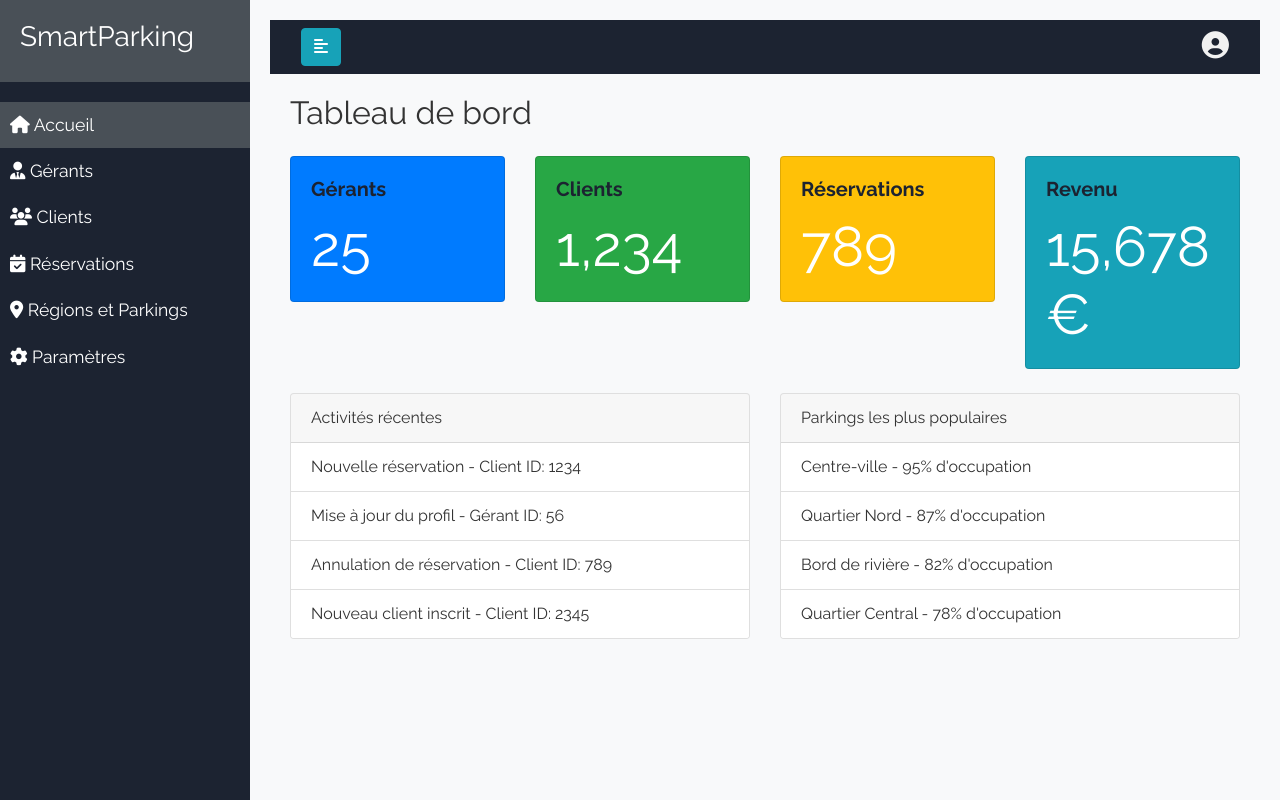
After one commit to Abusooma/Smart-Parking, a Django app: page /dashboard/admin/ in a window 1280 px wide. The commit adds this page. Run offline with Django 5.2, Linux system fonts and the light colour scheme; the visitor is signed in with stand-in values (Sample User, id 1); some libraries are stand-ins or nearby versions.

Commit message:
feat: Add views Login and Logout User and template for dashboard

```diff
--- /dev/null
+++ b/smartparking/templates/smartparking/dashboard.html
@@ -0,0 +1,75 @@
+{% extends 'dashboard/main.html' %}
+{% load static %}
+
+{% block title %} Dashboard Admin{% endblock %}
+
+{% block content %}
+ <div class="container-fluid dashboard-content">
+        <h2 class="mb-4">Tableau de bord</h2>
+        <!-- Quick Stats -->
+        <div class="row mb-4">
+          <div class="col-md-3">
+            <div class="card text-white bg-primary">
+              <div class="card-body">
+                <h5 class="card-title">Gérants</h5>
+                <p class="card-text display-4">25</p>
+              </div>
+            </div>
+          </div>
+          <div class="col-md-3">
+            <div class="card text-white bg-success">
+              <div class="card-body">
+                <h5 class="card-title">Clients</h5>
+                <p class="card-text display-4">1,234</p>
+              </div>
+            </div>
+          </div>
+          <div class="col-md-3">
+            <div class="card text-white bg-warning">
+              <div class="card-body">
+                <h5 class="card-title">Réservations</h5>
+                <p class="card-text display-4">789</p>
+              </div>
+            </div>
+          </div>
+          <div class="col-md-3">
+            <div class="card text-white bg-info">
+              <div class="card-body">
+                <h5 class="card-title">Revenu</h5>
+                <p class="card-text display-4">15,678€</p>
+              </div>
+            </div>
+          </div>
+        </div>
+
+        <!-- Recent Activities -->
+        <div class="row">
+          <div class="col-md-6">
+            <div class="card">
+              <div class="card-header">
+                Activités récentes
+              </div>
+              <ul class="list-group list-group-flush">
+                <li class="list-group-item">Nouvelle réservation - Client ID: 1234</li>
+                <li class="list-group-item">Mise à jour du profil - Gérant ID: 56</li>
+                <li class="list-group-item">Annulation de réservation - Client ID: 789</li>
+                <li class="list-group-item">Nouveau client inscrit - Client ID: 2345</li>
+              </ul>
+            </div>
+          </div>
+          <div class="col-md-6">
+            <div class="card">
+              <div class="card-header">
+                Parkings les plus populaires
+              </div>
+              <ul class="list-group list-group-flush">
+                <li class="list-group-item">Centre-ville - 95% d'occupation</li>
+                <li class="list-group-item">Quartier Nord - 87% d'occupation</li>
+                <li class="list-group-item">Bord de rivière - 82% d'occupation</li>
+                <li class="list-group-item">Quartier Central - 78% d'occupation</li>
+              </ul>
+            </div>
+          </div>
+        </div>
+      </div>
+{% endblock %}
--- a/smartparking/urls.py
+++ b/smartparking/urls.py
@@ -4,8 +4,11 @@ from . import views
 urlpatterns = [
     path('', views.home_view, name='home'),
     path('login/', views.login_view, name='login'),
+    path('logout/', views.logout_view, name='logout'),
     path('reservation/<int:pk>/', views.reservation_view, name='reservation'),
     path('paiement/', views.paiement_view, name='paiement'),
     path('confirmation-reservation/<int:reservation_id>/', views.reservation_confirmation, name='confirm_reservation'),
-    path('calculate-price/', views.calculate_price, name='calculate-price')
+    path('calculate-price/', views.calculate_price, name='calculate-price'),
+    # URLS FOR DASHBOARD
+    path('dashboard/admin/', views.dashboard_view, name='dashboard'),
 ]
--- a/smartparking/views.py
+++ b/smartparking/views.py
@@ -1,14 +1,18 @@
 from math import ceil
+from django.contrib import messages
 from django.utils import timezone
 from django.shortcuts import get_object_or_404
 from django.contrib.auth import get_user_model
 from datetime import datetime
+from django.contrib.auth.decorators import login_required
 from django.shortcuts import render, redirect, get_object_or_404
 from .models import Region, Parking, Client, Reservation
 from django.http import JsonResponse
 from django.views.decorators.http import require_GET
 from .utils import generate_password, format_date
 from .emails import email_for_new_user, email_confirm_reservation
+from .forms import CustomLoginForm
+from django.contrib.auth import logout, login, authenticate
 
 
 def home_view(request):
@@ -22,7 +26,32 @@ def home_view(request):
 
 
 def login_view(request):
-    return render(request, 'smartparking/login.html')
+    if request.method == 'POST':
+        form = CustomLoginForm(request.POST)
+        if form.is_valid():
+            email = form.cleaned_data.get('email')
+            password = form.cleaned_data.get('password')
+            user = authenticate(request, username=email, password=password)
+            if user is not None:
+                login(request, user)
+                messages.success(request, 'Connexion reussie')
+                return redirect('dashboard')
+            else:
+                messages.error(
+                    request, "Une erreur s'est produite lors de la connexion.")
+        else:
+            for error in form.non_field_errors():
+                messages.error(request, error)
+    else:
+        form = CustomLoginForm()
+
+    return render(request, 'smartparking/login.html', {'form': form})
+
+
+def logout_view(request):
+    logout(request)
+    messages.success(request, 'Vous avez été déconnecté avec succès.')
+    return redirect('home')
 
 def reservation_view(request, *args, **kwargs):
     pk = kwargs.get('pk')
@@ -156,3 +185,7 @@ def calculate_price(request):
         })
     except Exception as e:
         return JsonResponse({'error': 'Une erreur est survenue'}, status=500)
+
+@login_required
+def dashboard_view(request):
+    return render(request, 'smartparking/dashboard.html')
--- a/static/css/styles.css
+++ b/static/css/styles.css
@@ -8,12 +8,13 @@
   --link-hover-color: #0056b3;
 }
 
-html, body {
+html,
+body {
   height: 100%;
 }
 
 body {
-  font-family: 'Raleway', sans-serif;
+  font-family: "Raleway", sans-serif;
   background-color: var(--bg-color);
   color: var(--text-color);
   display: flex;
@@ -192,7 +193,6 @@ a[aria-expanded="true"] {
   }
 }
 
-
 /* Styles for the confirmation page */
 .confirmation-container {
   display: flex;
@@ -252,8 +252,96 @@ a[aria-expanded="true"] {
     padding-bottom: 2rem;
   }
 }
-/* PAGE LOGIN */
 
-.card .bg-dark-login{
+/* Styles pour la page de connexion */
+.login-card {
+  border: none;
+  border-radius: 15px;
+  box-shadow: 0 4px 15px rgba(0, 0, 0, 0.1);
+  overflow: hidden;
+  transition: transform 0.3s ease;
+}
+
+.login-card:hover {
+  transform: translateY(-5px);
+}
+
+.login-card .card-title {
+  color: var(--primary-color);
+  font-weight: 700;
+}
+
+.login-card .input-group-text {
   background-color: var(--primary-color);
+  border: none;
+  color: #fff;
 }
+
+.login-card .form-control {
+  border-left: none;
+}
+
+.login-card .btn-primary {
+  background-color: var(--primary-color);
+  border: none;
+  padding: 10px 30px;
+  font-size: 1.1rem;
+  transition: background-color 0.3s ease;
+}
+
+.login-card .btn-primary:hover {
+  background-color: var(--secondary-color);
+}
+
+.login-card .card-footer {
+  background-color: #f8f9fa;
+  border-top: none;
+}
+
+.login-card .card-footer a {
+  color: var(--primary-color);
+  text-decoration: none;
+  transition: color 0.3s ease;
+}
+
+.login-card .card-footer a:hover {
+  color: var(--secondary-color);
+}
+
+
+/* styles pour le menu déroulant du profil */
+.profile-dropdown {
+  position: relative;
+  display: inline-block;
+}
+
+.profile-dropdown-content {
+  display: none;
+  position: absolute;
+  right: 0;
+  background-color: #f9f9f9;
+  min-width: 160px;
+  box-shadow: 0px 8px 16px 0px rgba(0, 0, 0, 0.2);
+  z-index: 1;
+}
+
+.profile-dropdown-content a {
+  color: black;
+  padding: 12px 16px;
+  text-decoration: none;
+  display: block;
+}
+
+.profile-dropdown-content a:hover {
+  background-color: #f1f1f1;
+}
+
+.profile-dropdown:hover .profile-dropdown-content {
+  display: block;
+}
+
+.profile-icon {
+  font-size: 1.7em;
+  cursor: pointer;
+  color: #f1f1f1;
+}
--- a/static/js/main.js
+++ b/static/js/main.js
@@ -0,0 +1,23 @@
+$(document).ready(function () {
+  $("#sidebarCollapse").on("click", function () {
+    $("#sidebar").toggleClass("active");
+  });
+});
+
+// Js pour le pop de message de success, error, ... boostrap
+
+document.addEventListener("DOMContentLoaded", function () {
+  var alerts = document.querySelectorAll(".alert");
+  alerts.forEach(function (alert) {
+    // Ajoute une animation d'entrée
+    alert.style.animation = "slideInDown 0.5s forwards";
+
+    // Fait disparaître le message après 5 secondes
+    setTimeout(function () {
+      alert.style.animation = "slideOutUp 0.5s forwards";
+      setTimeout(function () {
+        alert.remove();
+      }, 500);
+    }, 5000);
+  });
+});
--- a/templates/dashboard/main.html
+++ b/templates/dashboard/main.html
@@ -0,0 +1,122 @@
+<!DOCTYPE html>
+{% load static %}
+<html lang="fr">
+  <head>
+    <meta charset="UTF-8" />
+    <meta name="viewport" content="width=device-width, initial-scale=1.0" />
+    <title> {% block title %}{% endblock %} - SmartParking</title>
+    <link rel="preconnect" href="https://fonts.googleapis.com" />
+    <link rel="preconnect" href="https://fonts.gstatic.com" crossorigin />
+    <link
+      href="https://fonts.googleapis.com/css2?family=Raleway:wght@400;700&display=swap"
+      rel="stylesheet"
+    />
+    <link
+      rel="stylesheet"
+      href="{% static 'bootstrap/css/bootstrap.min.css' %}"
+    />
+    <link rel="stylesheet" href="{% static 'fontawesome/css/all.min.css' %}" />
+    <link rel="stylesheet" href="{% static 'css/styles.css' %}" />
+  </head>
+  <body>
+    <div class="dashboard-wrapper">
+      <!-- Sidebar -->
+      <nav id="sidebar">
+        <div class="sidebar-header">
+          <h3><a href="{% url 'home' %}" class="text-decoration-none text-white">SmartParking</a></h3>
+        </div>
+        <ul class="list-unstyled components">
+          <li class="{% if request.resolver_match.url_name == 'dashboard' %}active{% endif %}">
+            <a href="{% url 'dashboard' %}">
+              <i class="fas fa-home"></i> Accueil
+            </a>
+          </li>
+          <li class="{% if request.resolver_match.url_name == 'gerants' %}active{% endif %}">
+            <a href="#"><i class="fas fa-user-tie"></i> Gérants</a>
+          </li>
+          <li class="{% if request.resolver_match.url_name == 'clients' %}active{% endif %}">
+            <a href="#"><i class="fas fa-users"></i> Clients</a>
+          </li>
+          <li class="{% if request.resolver_match.url_name == 'reservations' %}active{% endif %}">
+            <a href="#"><i class="fas fa-calendar-check"></i> Réservations</a>
+          </li>
+          <li class="{% if request.resolver_match.url_name == 'regions_parkings' %}active{% endif %}">
+            <a href="#"><i class="fas fa-map-marker-alt"></i> Régions et Parkings</a>
+          </li>
+          <li class="{% if request.resolver_match.url_name == 'parametres' %}active{% endif %}">
+            <a href="#"><i class="fas fa-cog"></i> Paramètres</a>
+          </li>
+        </ul>
+      </nav>
+
+      <!-- Page Content -->
+      <div id="content">
+        <nav class="navbar navbar-expand-lg navbar-light bg-light">
+          <div class="container-fluid">
+            <button type="button" id="sidebarCollapse" class="btn btn-info">
+              <i class="fas fa-align-left"></i>
+              <span></span>
+            </button>
+            <div class="ml-auto">
+              <div class="profile-dropdown">
+                <i class="fas fa-user-circle profile-icon"></i>
+                <div class="profile-dropdown-content">
+                  <a href="#"><i class="fas fa-cog"></i> Paramètres</a>
+                  <a href="#"
+                    ><i class="fas fa-sign-out-alt"></i> Déconnexion</a
+                  >
+                </div>
+              </div>
+            </div>
+          </div>
+        </nav>
+
+
+      {% if messages %}
+      <div
+        id="message-container"
+        style="
+          position: fixed;
+          top: 20px;
+          left: 50%;
+          transform: translateX(-50%);
+          z-index: 1050;
+          width: 80%;
+          max-width: 400px;
+          height: 200px;
+        "
+      >
+        {% for message in messages %}
+        <div
+          class="alert alert-{{ message.tags }} alert-dismissible fade show"
+          role="alert"
+        >
+          <strong>
+            {% if message.tags == 'success' %}
+            <i class="fas fa-check-circle"></i> Succès!
+            {% elif message.tags == 'danger' %}
+            <i class="fas fa-exclamation-circle"></i> Erreur!
+            {% elif message.tags == 'warning' %}
+            <i class="fas fa-exclamation-triangle"></i> Attention!
+            {% elif message.tags == 'info' %}
+            <i class="fas fa-info-circle"></i> Information!
+            {% endif %}
+          </strong>
+          {{ message }}
+        </div>
+        {% endfor %}
+      </div>
+      {% endif %}
+        {% block content %}{% endblock %}
+      </div>
+    </div>
+
+    {% block modals %}{% endblock %}
+
+    <script src="{% static 'bootstrap/js/jquery-3.6.0.min.js' %}"></script>
+    <script src="{% static 'bootstrap/js/popper.min.js' %}"></script>
+    <script src="{% static 'bootstrap/js/bootstrap.bundle.min.js' %}"></script>
+    <script src="{% static 'js/main.js' %}"></script>
+    {% block extra_script %}{% endblock %}
+  </body>
+</html>
```
Also changed, not shown: smartparking/backends.py (added, +15 -0 lines), smartparking/forms.py (added, +30 -0 lines), smartparking/templates/smartparking/index.html (+0 -8 lines), smartparking/templates/smartparking/login.html (+33 -14 lines), smartparkingproject/settings.py (+12 -0 lines), templates/landing/main.html (+52 -10 lines). Lines whose indentation alone changed are shown as unchanged.
